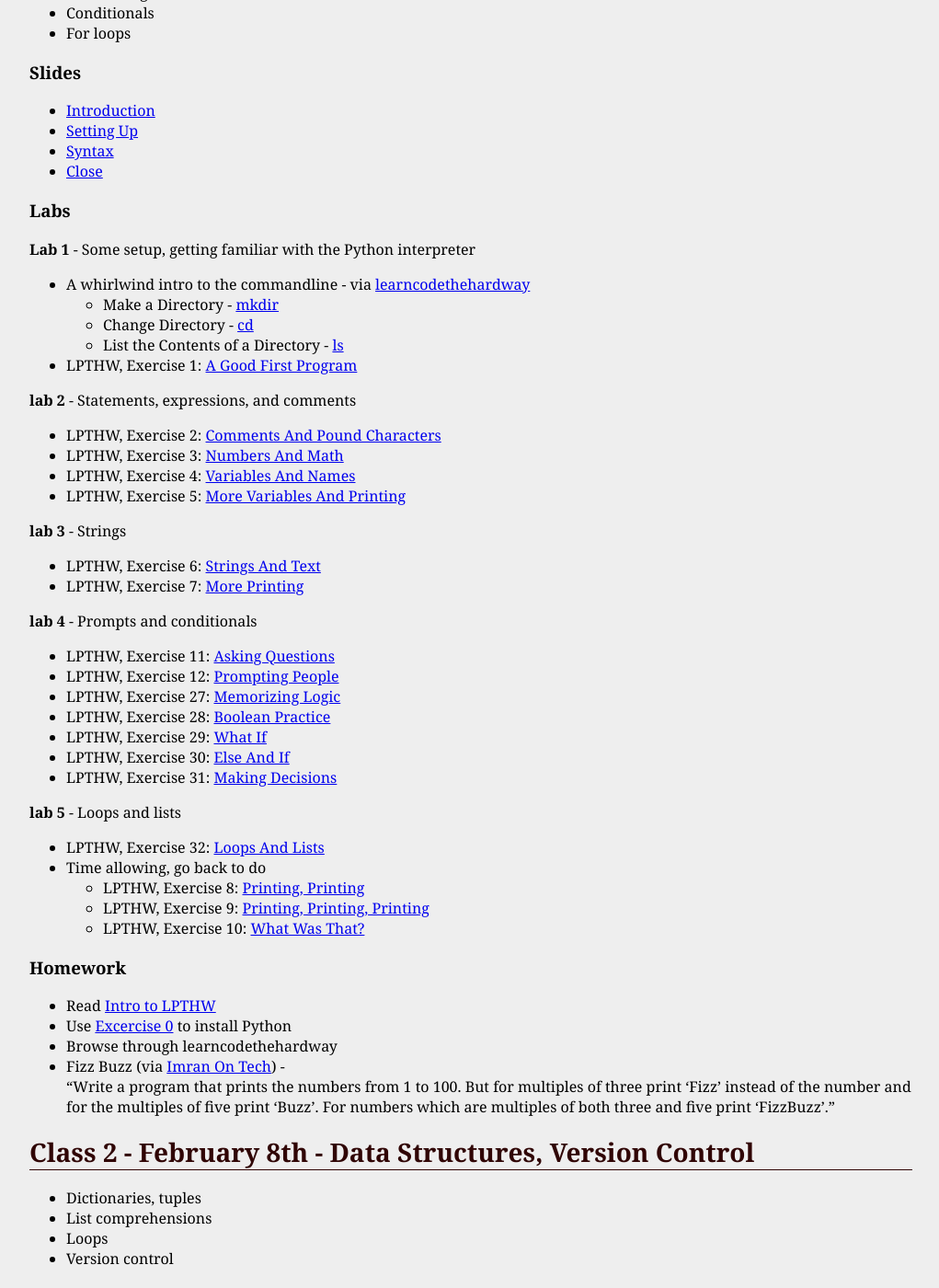
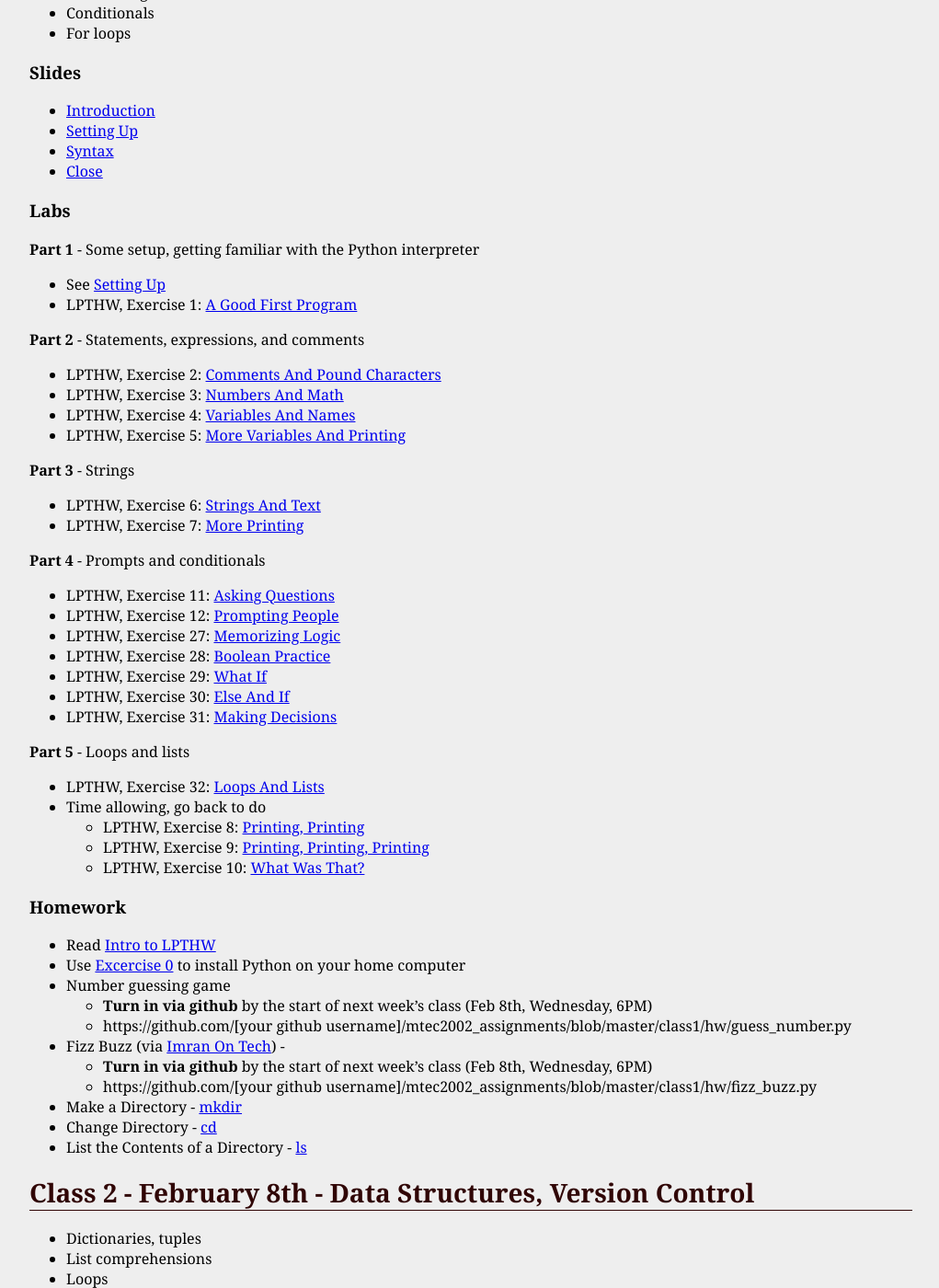
Before and after one commit to jversoza/MTEC2002, a Jekyll site: the page built from programming-foundations-2012-spring.markdown, in a window 1280 px wide and 1400 px high, scrolled down 491 px. Shown: the whole window at 92% size, without its empty margins (128-1149 px from the left). Built offline with Jekyll 4.4.1, drawn with Linux system fonts in a browser that asks for light colours.

Commit message:
added specific homework links for class1

```diff
--- a/programming-foundations-2012-spring.markdown
+++ b/programming-foundations-2012-spring.markdown
@@ -23,25 +23,21 @@ Class 1 - February 1st - Introductions, Basic Types
 * [Close](class1/slides/close.html)
 
 ###Labs
-__Lab 1__ - Some setup, getting familiar with the Python interpreter
-
-* A whirlwind intro to the commandline - via [learncodethehardway](cli.learncodethehardway.org)
-	* Make a Directory - [mkdir](http://cli.learncodethehardway.org/book/cli-crash-coursech4.html#x9-250004)
-	* Change Directory - [cd](http://cli.learncodethehardway.org/book/cli-crash-coursech5.html#x10-290005)
-	* List the Contents of a Directory - [ls](http://cli.learncodethehardway.org/book/cli-crash-coursepa1.html#x8-24000I)
+__Part 1__ - Some setup, getting familiar with the Python interpreter
+* See [Setting Up](class1/slides/setup.html)
 * LPTHW, Exercise 1: [A Good First Program](http://learnpythonthehardway.org/book/ex1.html)
 
-__lab 2__ - Statements, expressions, and comments
+__Part 2__ - Statements, expressions, and comments
 * LPTHW, Exercise 2: [Comments And Pound Characters](http://learnpythonthehardway.org/book/ex2.html)
 * LPTHW, Exercise 3: [Numbers And Math](http://learnpythonthehardway.org/book/ex3.html)
 * LPTHW, Exercise 4: [Variables And Names](http://learnpythonthehardway.org/book/ex4.html)
 * LPTHW, Exercise 5: [More Variables And Printing](http://learnpythonthehardway.org/book/ex5.html)
 
-__lab 3__ - Strings
+__Part 3__ - Strings
 * LPTHW, Exercise 6: [Strings And Text](http://learnpythonthehardway.org/book/ex6.html)
 * LPTHW, Exercise 7: [More Printing](http://learnpythonthehardway.org/book/ex7.html)
 
-__lab 4__ - Prompts and conditionals
+__Part 4__ - Prompts and conditionals
 * LPTHW, Exercise 11: [Asking Questions](http://learnpythonthehardway.org/book/ex11.html)
 * LPTHW, Exercise 12: [Prompting People](http://learnpythonthehardway.org/book/ex12.html)
 * LPTHW, Exercise 27: [Memorizing Logic](http://learnpythonthehardway.org/book/ex27.html)
@@ -50,7 +46,7 @@ __lab 4__ - Prompts and conditionals
 * LPTHW, Exercise 30: [Else And If](http://learnpythonthehardway.org/book/ex30.html)
 * LPTHW, Exercise 31: [Making Decisions](http://learnpythonthehardway.org/book/ex31.html)
 
-__lab 5__ - Loops and lists
+__Part 5__ - Loops and lists
 * LPTHW, Exercise 32: [Loops And Lists](http://learnpythonthehardway.org/book/ex32.html)
 * Time allowing, go back to do
 	* LPTHW, Exercise 8: [Printing, Printing](http://learnpythonthehardway.org/book/ex8.html)
@@ -60,10 +56,16 @@ __lab 5__ - Loops and lists
 
 ###Homework
 * Read [Intro to LPTHW](http://learnpythonthehardway.org/book/intro.html)
-* Use [Excercise 0](http://learnpythonthehardway.org/book/ex0.html) to install Python
-* Browse through learncodethehardway
+* Use [Excercise 0](http://learnpythonthehardway.org/book/ex0.html) to install Python on your home computer
+* Number guessing game
+	* __Turn in via github__ by the start of next week's class (Feb 8th, Wednesday, 6PM)
+	* https://github.com/[your github username]/mtec2002_assignments/blob/master/class1/hw/guess_number.py
 * Fizz Buzz (via [Imran On Tech](http://imranontech.com/2007/01/24/using-fizzbuzz-to-find-developers-who-grok-coding/)) -
- "Write a program that prints the numbers from 1 to 100. But for multiples of three print 'Fizz' instead of the number and for the multiples of five print 'Buzz'. For numbers which are multiples of both three and five print 'FizzBuzz'."
+	* __Turn in via github__ by the start of next week's class (Feb 8th, Wednesday, 6PM)
+	* https://github.com/[your github username]/mtec2002_assignments/blob/master/class1/hw/fizz_buzz.py
+* Make a Directory - [mkdir](http://cli.learncodethehardway.org/book/cli-crash-coursech4.html#x9-250004)
+* Change Directory - [cd](http://cli.learncodethehardway.org/book/cli-crash-coursech5.html#x10-290005)
+* List the Contents of a Directory - [ls](http://cli.learncodethehardway.org/book/cli-crash-coursepa1.html#x8-24000I)
 
 
 Class 2 - February 8th - Data Structures, Version Control
```
